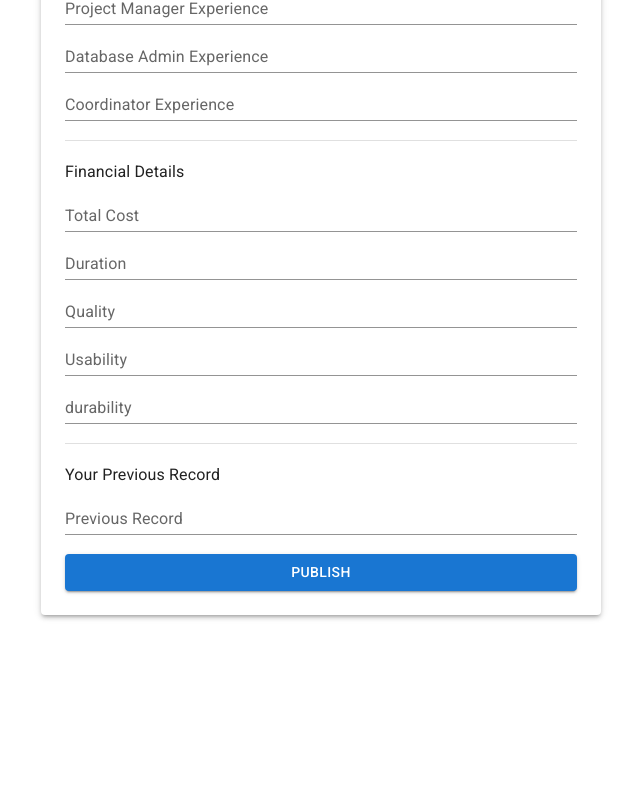
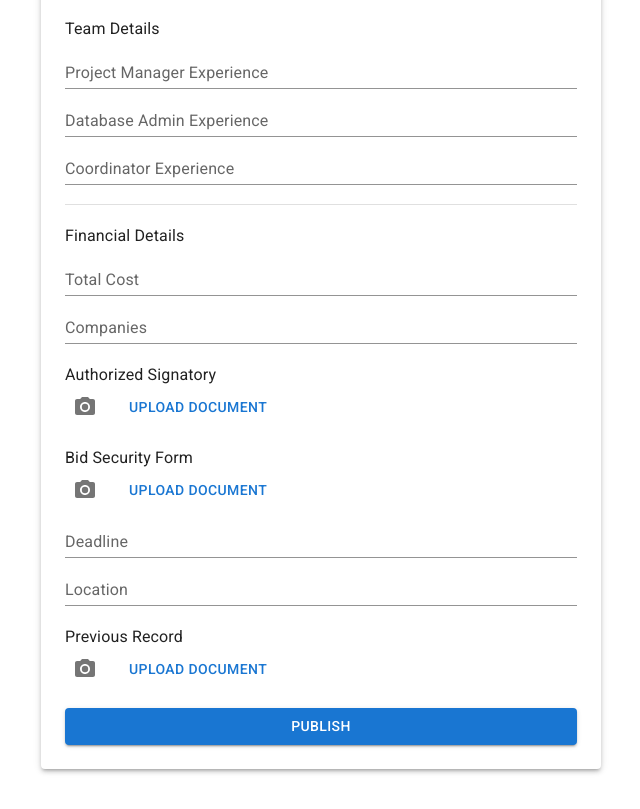
Before and after one commit to hariomkushwaha/KheloIndiaFrontend, a React (Create React App) app: page /post/proponent/1 in a window 1280 px wide. Shown: the part 486-1295 px from the top of the page, without its empty margins (319-959 px from the left). Before the commit the page ends 1141 px from the top, so only its background shows below. Built offline with nearby package versions, Linux system fonts and the light colour scheme.

Commit message:
prop form incmpl

```diff
--- a/src/pages/Proponentform.js
+++ b/src/pages/Proponentform.js
@@ -3,12 +3,18 @@ import {
   Box,
   Button,
   Divider,
+  IconButton,
   Link,
+  MenuItem,
   Paper,
+  Select,
+  Stack,
   TextField,
   Typography,
 } from "@mui/material";
 import { useParams, useNavigate } from "react-router-dom";
+
+import PhotoCamera from "@mui/icons-material/PhotoCamera";
 
 const ProponentForm = () => {
   var { tenderID } = useParams();
@@ -23,10 +29,11 @@ const navigate = useNavigate();
     coordinatorexperience: "",
     totalcost: "",
     duration: "",
+    deliveryPeriod: "",
     quality: "",
     usability: "",
     durability: "",
-    status:"pending",
+    status: "pending",
   };
 
   const [values, setValues] = useState(initialValues);
@@ -48,6 +55,7 @@ const navigate = useNavigate();
       projectmanagerexperience,
       databaseadminexperience,
       coordinatorexperience,
+      deliveryPeriod,
       totalcost,
       duration,
       quality,
@@ -56,7 +64,7 @@ const navigate = useNavigate();
       status,
     } = values;
 
-    const res = await fetch("http://localhost:5000/API/proponentform", {
+    const res = await fetch("/API/proponentform", {
       method: "POST",
       headers: {
         "Content-Type": "application/json",
@@ -66,6 +74,7 @@ const navigate = useNavigate();
         proponentId,
         generalexperience,
         sportsspecificexperience,
+        deliveryPeriod,
         projectmanagerexperience,
         databaseadminexperience,
         coordinatorexperience,
@@ -85,9 +94,15 @@ const navigate = useNavigate();
       window.alert("Invalid Submission");
     } else {
       window.alert("Posted Successfully");
-      navigate('/get-started');
+      navigate("/get-started");
     }
     console.log(values);
+  };
+
+  const [file, setFile] = useState();
+
+  const handleUpload = (e) => {
+    console.log(e.target.value);
   };
 
   return (
@@ -134,6 +149,20 @@ const navigate = useNavigate();
             Tender ID: {tenderID}
           </Typography>
           <br />
+          <Select
+            labelId="simple-select-standard-label"
+            id="simple-select-standard"
+            name="tenderCategory"
+            value={values.tenderCategory}
+            onChange={handleChange}
+            placeholder="Select Tender Type"
+            label="Tender Category"
+            style={{ margin: "1rem 0px" }}
+            variant="standard"
+          >
+            <MenuItem value={"management"}>Management</MenuItem>
+            <MenuItem value={"equipment"}>Equipment</MenuItem>
+          </Select>
           <Typography variant="body1" component="div">
             Service Details
           </Typography>
@@ -164,10 +193,11 @@ const navigate = useNavigate();
           <br />
           <Divider />
           <br />
+          {values.tenderCategory !== "equipment" && (
+            <>
               <Typography variant="body1" component="div">
                 Team Details
               </Typography>
-
               <TextField
                 id="standard-basic"
                 label="Project Manager Experience"
@@ -194,6 +224,9 @@ const navigate = useNavigate();
               />
               <br />
               <Divider />
+            </>
+          )}
+
           <br />
           <Typography variant="body1" component="div">
             Financial Details
@@ -206,52 +239,196 @@ const navigate = useNavigate();
             value={values.totalcost}
             onChange={handleChange}
           />
+          {values.tenderCategory === "equipment" ? (
+            <>
               <TextField
                 id="standard-basic"
-            label="Duration"
+                label="Delivery Period"
                 variant="standard"
-            name="duration"
-            value={values.duration}
+                name="deliveryPeriod"
+                value={values.deliveryPeriod}
                 onChange={handleChange}
               />
               <TextField
+                id="standard-basic"
+                label="Warranty"
+                variant="standard"
+                name="warranty"
+                value={values.warranty}
+                onChange={handleChange}
+              />
+              <br></br>
+              <Typography variant="body1">
+                Manufacturer's Authorization Form
+              </Typography>
+              <Stack direction="row" alignItems="center" spacing={2}>
+                <IconButton aria-label="upload picture" component="label">
+                  <input
+                    hidden
+                    type="file"
+                    onChange={(e) => {
+                      console.log(e.target.files[0]);
+                      setFile(e.target.files[0]);
+                    }}
+                  />
+                  <PhotoCamera />
+                </IconButton>
+                <Button onClick={handleUpload}>Upload Document</Button>
+              </Stack>
+
+              <br></br>
+              <Typography variant="body1">Bid Submission Form</Typography>
+              <Stack direction="row" alignItems="center" spacing={2}>
+                <IconButton aria-label="upload picture" component="label">
+                  <input
+                    hidden
+                    type="file"
+                    onChange={(e) => {
+                      console.log(e.target.files[0]);
+                      setFile(e.target.files[0]);
+                    }}
+                  />
+                  <PhotoCamera />
+                </IconButton>
+                <Button onClick={handleUpload}>Upload Document</Button>
+              </Stack>
+
+              <br></br>
+              <Typography variant="body1">Price Schedule</Typography>
+              <Stack direction="row" alignItems="center" spacing={2}>
+                <IconButton aria-label="upload picture" component="label">
+                  <input
+                    hidden
+                    type="file"
+                    onChange={(e) => {
+                      console.log(e.target.files[0]);
+                      setFile(e.target.files[0]);
+                    }}
+                  />
+                  <PhotoCamera />
+                </IconButton>
+                <Button onClick={handleUpload}>Upload Document</Button>
+              </Stack>
+              <br></br>
+              <Typography variant="body1">
+                Bid Securing Declaration Form
+              </Typography>
+              <Stack direction="row" alignItems="center" spacing={2}>
+                <IconButton aria-label="upload picture" component="label">
+                  <input
+                    hidden
+                    type="file"
+                    onChange={(e) => {
+                      console.log(e.target.files[0]);
+                      setFile(e.target.files[0]);
+                    }}
+                  />
+                  <PhotoCamera />
+                </IconButton>
+                <Button onClick={handleUpload}>Upload Document</Button>
+              </Stack>
+              <br></br>
+              <Typography variant="body1">Contract Form for Supply</Typography>
+              <Stack direction="row" alignItems="center" spacing={2}>
+                <IconButton aria-label="upload picture" component="label">
+                  <input
+                    hidden
+                    type="file"
+                    onChange={(e) => {
+                      console.log(e.target.files[0]);
+                      setFile(e.target.files[0]);
+                    }}
+                  />
+                  <PhotoCamera />
+                </IconButton>
+                <Button onClick={handleUpload}>Upload Document</Button>
+              </Stack>
+            </>
+          ) : (
+            <>
+              <TextField
+                id="standard-basic"
+                label="Companies"
+                variant="standard"
+                name="companies"
+                value={values.companies}
+                onChange={handleChange}
+              />
+              <br></br>
+              <Typography variant="body1">Authorized Signatory</Typography>
+              <Stack direction="row" alignItems="center" spacing={2}>
+                <IconButton aria-label="upload picture" component="label">
+                  <input
+                    hidden
+                    type="file"
+                    onChange={(e) => {
+                      console.log(e.target.files[0]);
+                      setFile(e.target.files[0]);
+                    }}
+                  />
+                  <PhotoCamera />
+                </IconButton>
+                <Button onClick={handleUpload}>Upload Document</Button>
+              </Stack>
+              <br></br>
+              <Typography variant="body1">Bid Security Form</Typography>
+              <Stack direction="row" alignItems="center" spacing={2}>
+                <IconButton aria-label="upload picture" component="label">
+                  <input
+                    hidden
+                    type="file"
+                    onChange={(e) => {
+                      console.log(e.target.files[0]);
+                      setFile(e.target.files[0]);
+                    }}
+                  />
+                  <PhotoCamera />
+                </IconButton>
+                <Button onClick={handleUpload}>Upload Document</Button>
+              </Stack>
+              <TextField
+                id="standard-basic"
+                label="Deadline"
+                variant="standard"
+                name="deadline"
+                value={values.deadline}
+                onChange={handleChange}
+              />
+              <TextField
+                id="standard-basic"
+                label="Location"
+                variant="standard"
+                name="location"
+                value={values.location}
+                onChange={handleChange}
+              />
+            </>
+          )}
+          {/* <TextField
             id="standard-basic"
             label="Quality"
             variant="standard"
             name="quality"
             value={values.quality}
             onChange={handleChange}
+          /> */}
+
+          <br />
+          <Typography variant="body1">Previous Record</Typography>
+          <Stack direction="row" alignItems="center" spacing={2}>
+            <IconButton aria-label="upload picture" component="label">
+              <input
+                hidden
+                type="file"
+                onChange={(e) => {
+                  console.log(e.target.files[0]);
+                  setFile(e.target.files[0]);
+                }}
               />
-          <TextField
-            id="standard-basic"
-            label="Usability"
-            variant="standard"
-            name="usability"
-            value={values.usability}
-            onChange={handleChange}
-          />
-          <TextField
-            id="standard-basic"
-            label="durability"
-            variant="standard"
-            name="durability"
-            value={values.durability}
-            onChange={handleChange}
-          />
-          <br />
-          <Divider />
-          <br />
-          <Typography variant="body1" component="div">
-            Your Previous Record
-          </Typography>
-
-          <TextField
-            id="standard-basic"
-            label="Previous Record"
-            variant="standard"
-            name=""
-            onChange={handleChange}
-          />
+              <PhotoCamera />
+            </IconButton>
+            <Button onClick={handleUpload}>Upload Document</Button>
+          </Stack>
 
           <br />
           <Button variant="contained" onClick={handleSubmit}>
```
Lines whose indentation alone changed are shown as unchanged.
